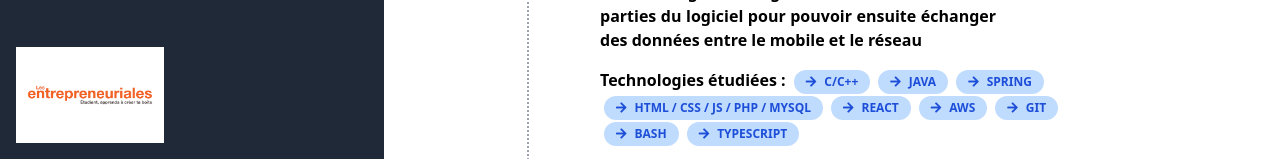
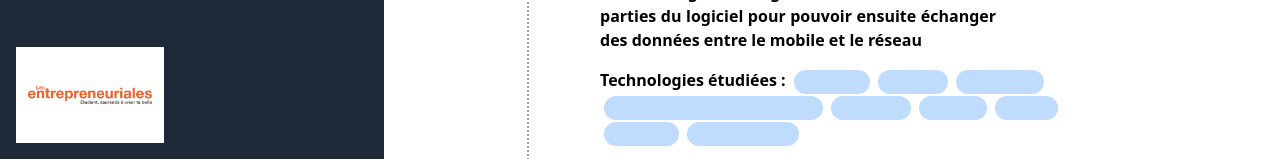
Before and after one commit to bastiengrignon/portfolio, a React (Create React App) app: page / in a window 1280 px wide. Shown: the part 641-800 px from the top of the page. Built offline with nearby package versions, Linux system fonts and the light colour scheme.

Commit message:
:ambulance: Fix purge color

```diff
--- a/src/components/Tag/index.tsx
+++ b/src/components/Tag/index.tsx
@@ -5,8 +5,8 @@ export enum TagColor {
     green = "green",
     yellow = "yellow",
     red = "red",
-    white = "white"
 }
+
 
 interface TagProps {
     text: string
@@ -15,13 +15,49 @@ interface TagProps {
     className?: string
 }
 
-const Tag: React.FC<TagProps> = ({text, color = TagColor.blue, icon = <i className="fas fa-arrow-right"/>, className = ""}) => {
+const Tag: React.FC<TagProps> = ({
+    text,
+    color = TagColor.blue,
+    icon = <i className="fas fa-arrow-right"/>,
+    className = ""
+}) => {
+
+    const convertBgColorToTailwindColor = (color: TagColor): string => {
+        switch (color) {
+            case TagColor.blue:
+                return "bg-blue-200"
+            case TagColor.green:
+                return "bg-green-200"
+            case TagColor.yellow:
+                return "bg-yellow-200"
+            case TagColor.red:
+                return "bg-red-200"
+            default:
+                console.error("Color not found")
+                return ""
+        }
+    }
+
+    const convertTextColorToTailwindColor = (color: TagColor): string => {
+        switch (color) {
+            case TagColor.blue:
+                return "text-blue-200"
+            case TagColor.green:
+                return "text-green-200"
+            case TagColor.yellow:
+                return "text-yellow-200"
+            case TagColor.red:
+                return "text-red-200"
+            default:
+                console.error("Color not found")
+                return ""
+        }
+    }
+
     return (
         <div
             className={`text-xs inline-flex items-baseline font-bold leading-sm uppercase px-3 py-1 mx-1
-             bg-${color === TagColor.white ? color : `${color}-200`}
-             text-${color === TagColor.white ? "gray" : color}-700
-             ${color === TagColor.white ? "border" : ""} rounded-full ${className}`}>
+             ${convertBgColorToTailwindColor(color)} ${convertTextColorToTailwindColor(color)} rounded-full ${className}`}>
             {icon}
             <div className="ml-2">{text}</div>
         </div>
```
